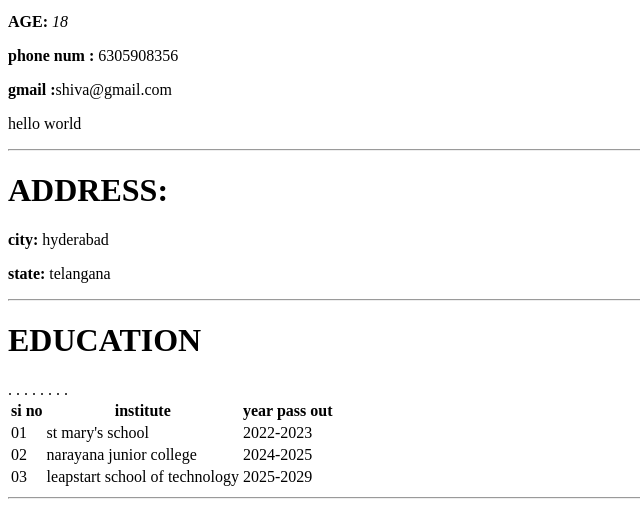
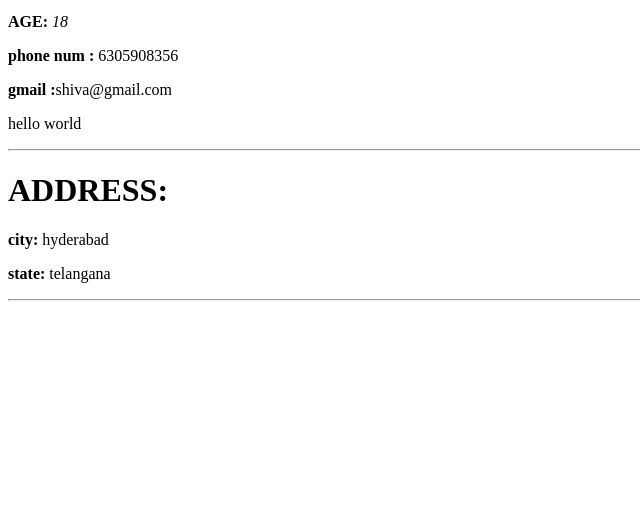
Before and after one commit to shivakumar-dev-11/resume, a plain HTML site: page index.html in a window 1280 px wide. Shown: the part 308-815 px from the top of the page, without its empty margins (0-640 px from the left). Drawn offline with Linux system fonts and the light colour scheme.

Commit message:
first commit

```diff
--- a/index.html
+++ b/index.html
@@ -26,17 +26,7 @@
 
             </div>
 
-            <div>
-                <h1> <b>EDUCATION</b></h1>
 
-                <table>
-                    <tr> <th> si no </th>.          <th> institute </th>.          <Th> year pass out </Th></tr>
-                    <tr> <td> 01</td>.               <Td> st mary's school </Td>.         <td>  2022-2023</td> </tr>
-                     <tr> <td> 02 </td>.             <td>   narayana junior college     </td>.      <td> 2024-2025 </td> </tr>
-                     <tr> <td> 03</td>.                <TD>    leapstart school of technology </TD>.    <td> 2025-2029</td></tr>
-
-                </table> <hr>
-            </div>
 
 
 
```
